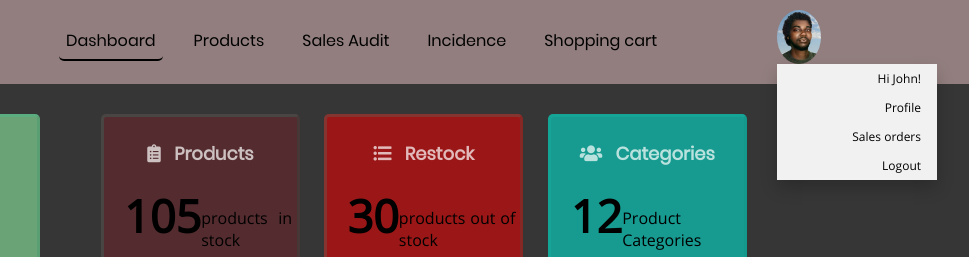
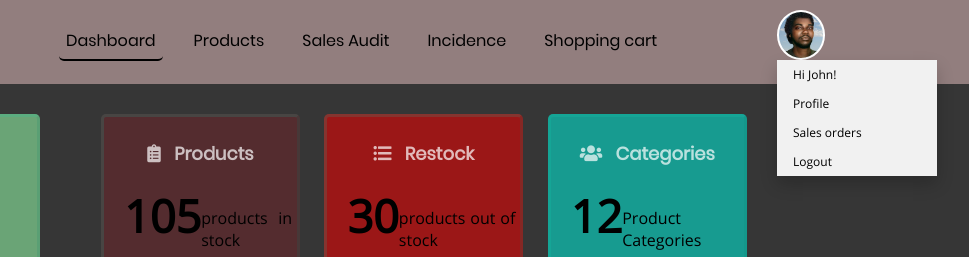
Before and after one commit to ebzeal/store-manager, a plain HTML site: page UI/dashboard.html in a window 1280 px wide. Both pictures are taken after a click on the button 1110 px from the left and 37 px from the top of the page. Shown: the top 257 px of the page, 311-1280 px from the left. Drawn offline with Linux system fonts and the light colour scheme.

Commit message:
Login page modified

```diff
--- a/UI/css/style.css
+++ b/UI/css/style.css
@@ -10,7 +10,10 @@
 body {
   background: linear-gradient(rgba(0, 0, 0, 0.75), rgba(0, 0, 0, 0.75)),
     url(../images/shop-bg.jpg) no-repeat center center fixed;
-  background-size: cover;
+    -webkit-background-size: cover;
+    -moz-background-size: cover;
+    -o-background-size: cover;
+    background-size: cover;
   position: relative;
 }
 
--- a/UI/css/styles.css
+++ b/UI/css/styles.css
@@ -448,11 +448,13 @@ input,
   border: none;
   cursor: pointer;
   border-radius: 50%;
+  border:2px solid #fff;
   background-image: url(../images/john-doe.jpg);
   background-size:     cover;
   background-repeat:   no-repeat;
   background-position: center center;
-  max-width: 100px;
+  max-width: 50px;
+  max-height: 50px;
 }
 
 .dropbtn:hover, .dropbtn:focus {
@@ -472,6 +474,7 @@ input,
   overflow: auto;
   box-shadow: 0px 8px 16px 0px rgba(0,0,0,0.2);
   z-index: 1;
+  text-align: left;
 }
 
 .dropdown-content a {
--- a/UI/dashboard.html
+++ b/UI/dashboard.html
@@ -37,8 +37,8 @@
             <button onclick="myProfileFunction()" class="dropbtn"> &nbsp;&nbsp;&nbsp;</button>
             <div id="myDropdown" class="dropdown-content">
               <a href="#">Hi John!</a>
-              <a href="#home">Profile</a>
-              <a href="#about">Sales orders</a>
+              <a href="users/john-doe.html">Profile</a>
+              <a href="audit/john-doe.html">Sales orders</a>
               <a href="#contact">Logout</a>
             </div>
           </div>
```
